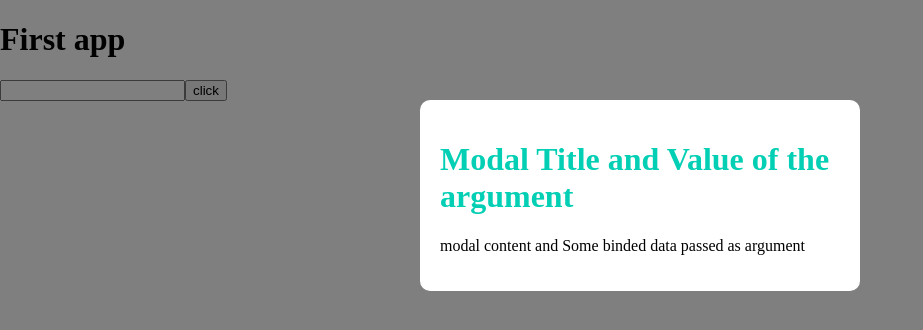
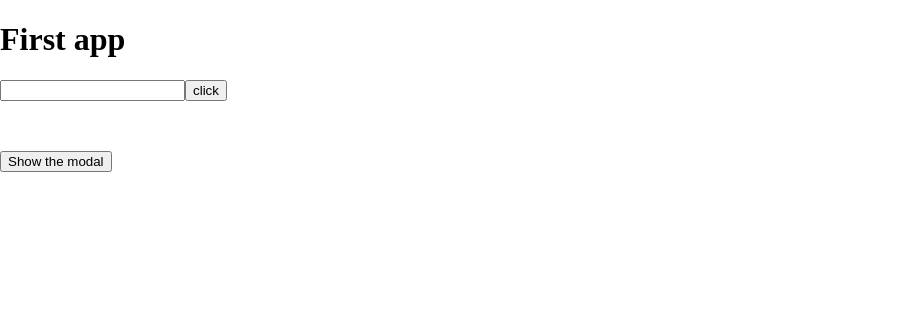
Before and after one commit to FaigBagirov/VUE_Test_Project, a Vue app: page / in a window 1280 px wide. Shown: the top 330 px of the page, without its empty margins (0-923 px from the left). Built offline with nearby package versions, Linux system fonts and the light colour scheme.

Commit message:
a,b,c series and event modifier demonstrated

```diff
--- a/src/App.vue
+++ b/src/App.vue
@@ -8,9 +8,14 @@
     <button @click="handleClick" >click</button>
   </div>
 
-  <!-- 3a)add a component: use it by inserting the component in html as a tag as many times as you want -->
+  <div v-if="showModal">
+    <!-- 3a)Add a component: use it by inserting the component in html as a tag as many times as you want -->
+    <!-- 2c)Add custom event: attach action to the event as if it were built in event like "click" -->
+    <Modal @closeEvent="toggleModal" someArgument="Value of the argument" :someOtherArgument="bindedVariable" theme="sale"/> <!-- 1b)Pass argument to a component: write it here as an attribute -->
+  </div>
 
-  <Modal someArgument="Value of the argument" :someOtherArgument="bindedVariable"/> <!-- 1b)Pass argument to a component: write it here as an attribute -->
+  <!-- event modifier: "click.shift" trigger only on "shift"+"click" -->
+  <button class="showTheModal" @click.shift="toggleModal"> Show the modal </button>
 </template>
 
 <script>
@@ -26,8 +31,9 @@ export default {
   },
   data(){
     return {
-    title: "First app",
-    bindedVariable: "Some  binded data passed as argument"
+      title: "First app",
+      bindedVariable: "Some  binded data passed as argument",
+      showModal: false,
     }
   },
   methods: {
@@ -36,6 +42,9 @@ export default {
       console.log(this.$refs.someRefName)
       this.$refs.someRefName.classList.add('active');
       this.$refs.someRefName.focus(); //this will put focus on "input" element when I click the button
+    },
+    toggleModal (){
+      this.showModal = !this.showModal;
     }
   },
 
@@ -47,4 +56,7 @@ export default {
 /* these styles are global as well as all other styles inside components*/
 /* to make a style scoped its better to adress them to some general class name */
 /* never use "scoped" attribute in main App.vue file */
+.showTheModal{
+  margin-top: 50px;
+}
 </style>
--- a/src/components/Modal.vue
+++ b/src/components/Modal.vue
@@ -1,15 +1,24 @@
 <template>
-  <div class="backdrop">
-    <div class="modal">
-      <h1>Modal Title and {{someArgument}}</h1>
-      <p>modal content and {{someOtherArgument}}</p>
+<!-- event modifier: trigger only if clicked on parent div not it's children -->
+  <div class="backdrop" @click.self="closeModal">
+    <!-- "{sale: theme === 'sale'}" means Add class name 'sale' if :the statement is true  -->
+    <div class="modal" :class="{sale: theme === 'sale'}">
+      <h1>Modal Title - {{someArgument}}</h1>
+      <p>modal content - {{someOtherArgument}}</p>
     </div>
   </div>
 </template>
 
 <script>
 export default {
-  props: ['someArgument', 'someOtherArgument'] // 2b)Pass argument to a component: Specify it inside the "props" object
+  props: ['someArgument', 'someOtherArgument', 'theme'], // 2b)Pass argument to a component: Specify it inside the "props" object
+  methods: {
+    closeModal () {
+      //1c) Add custom event: use "$emit()" function
+      //works same as built in events "click", "change", etc.
+      this.$emit('closeEvent');
+    }
+  }
 }
 
 </script>
@@ -40,4 +49,16 @@ export default {
   .modal p {
     font-style: normal;
   }
+
+  /*Select element with two classes ".oneClass.otherClass" without spaces between them*/
+  /*Select child element: ".parentClass childElementClass" there's space between them.*/
+  /*exmpl. I could select same element by it's parent: ".backdrop .sale" */
+  .modal.sale{
+    background: crimson;
+    color: white;
+  }
+
+  .modal h1{
+    color: white;
+  }
 </style>
```
Also changed, not shown: 1 other file (tests, documents, lock files or other folders).
